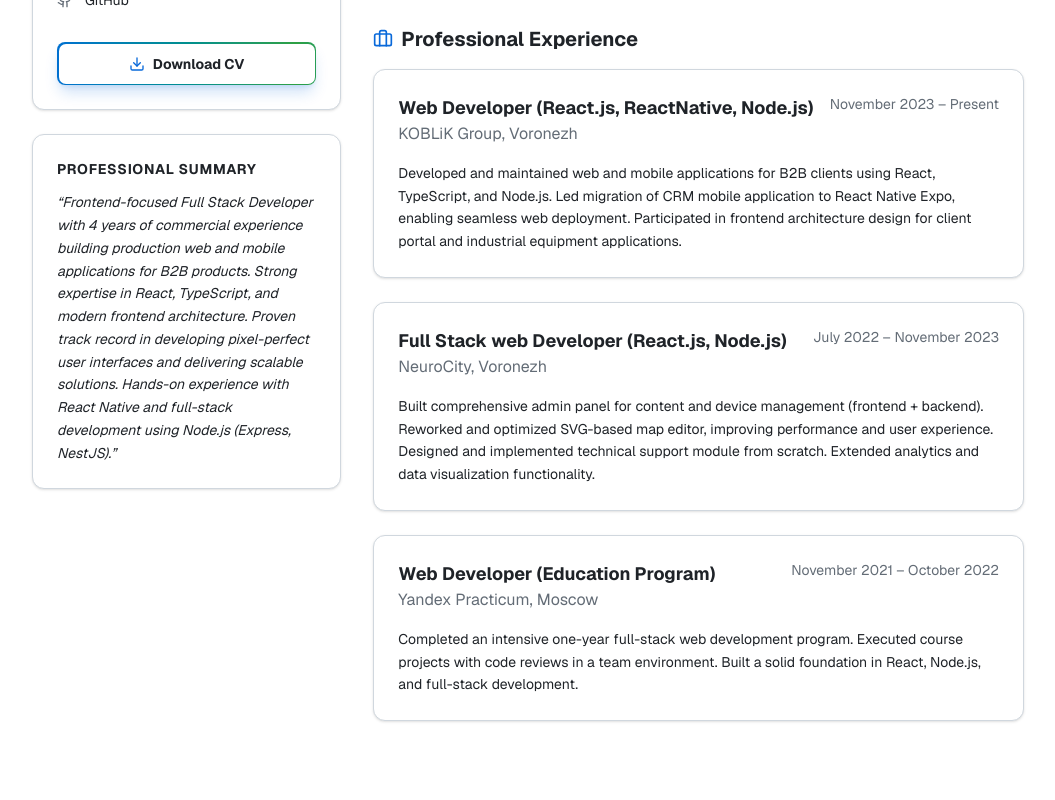
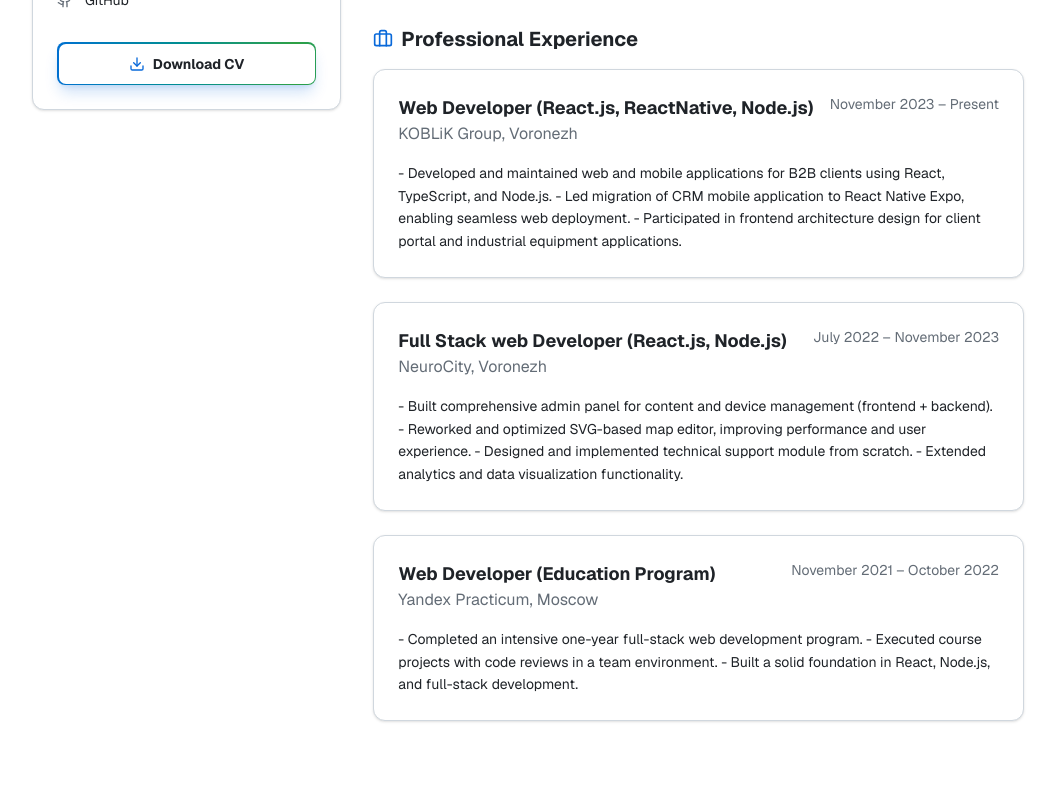
Before and after one commit to garik-sukhanov/resume, a Next.js app: page /en in a window 1280 px wide. Shown: the part 700-1500 px from the top of the page, without its empty margins (112-1167 px from the left). Built offline with nearby package versions, Linux system fonts and the light colour scheme.

Commit message:
refactor(profile): remove cover letter section and format experience descriptions
- Remove the cover letter card from the sidebar to simplify the profile layout.
- Update experience descriptions in translation files to use bullet points for improved readability and consistency.

```diff
--- a/messages/en.json
+++ b/messages/en.json
@@ -85,19 +85,19 @@
           "role": "Web Developer (React.js, ReactNative, Node.js)",
           "company": "KOBLiK Group, Voronezh",
           "period": "November 2023 – Present",
-          "description": "Developed and maintained web and mobile applications for B2B clients using React, TypeScript, and Node.js. Led migration of CRM mobile application to React Native Expo, enabling seamless web deployment. Participated in frontend architecture design for client portal and industrial equipment applications."
+          "description": "- Developed and maintained web and mobile applications for B2B clients using React, TypeScript, and Node.js. - Led migration of CRM mobile application to React Native Expo, enabling seamless web deployment. - Participated in frontend architecture design for client portal and industrial equipment applications."
         },
         {
           "role": "Full Stack web Developer (React.js, Node.js)",
           "company": "NeuroCity, Voronezh",
           "period": "July 2022 – November 2023",
-          "description": "Built comprehensive admin panel for content and device management (frontend + backend). Reworked and optimized SVG-based map editor, improving performance and user experience. Designed and implemented technical support module from scratch. Extended analytics and data visualization functionality."
+          "description": "- Built comprehensive admin panel for content and device management (frontend + backend). - Reworked and optimized SVG-based map editor, improving performance and user experience. - Designed and implemented technical support module from scratch. - Extended analytics and data visualization functionality."
         },
         {
           "role": "Web Developer (Education Program)",
           "company": "Yandex Practicum, Moscow",
           "period": "November 2021 – October 2022",
-          "description": "Completed an intensive one-year full-stack web development program. Executed course projects with code reviews in a team environment. Built a solid foundation in React, Node.js, and full-stack development."
+          "description": "- Completed an intensive one-year full-stack web development program. - Executed course projects with code reviews in a team environment. - Built a solid foundation in React, Node.js, and full-stack development."
         }
       ]
     }
--- a/messages/ru.json
+++ b/messages/ru.json
@@ -76,19 +76,19 @@
           "role": "Веб разработчик",
           "company": "KOBLiK Group, Воронеж",
           "period": "Ноябрь 2023 — настоящее время",
-          "description": "Разработка и сопровождение web и mobile приложений для B2B-клиентов с использованием React, TypeScript и Node.js. Миграция мобильного CRM-приложения на React Native Expo с доработкой под особенности фреймвокера. Участие в проектировании frontend-архитектуры клиентского портала и приложений для промышленного оборудования."
+          "description": "- Разработка и сопровождение web и mobile приложений для B2B-клиентов с использованием React, TypeScript и Node.js. - Миграция мобильного CRM-приложения на React Native Expo с доработкой под особенности фреймвокера. - Участие в проектировании frontend-архитектуры клиентского портала и приложений для промышленного оборудования."
         },
         {
           "role": "Full Stack веб разработкчик",
           "company": "NeuroCity, Воронеж",
           "period": "Июль 2022 — Ноябрь 2023",
-          "description": "Разработка полнофункциональной административной панели (frontend + backend) для управления контентом и навигационными устройствами. Переработка и оптимизация редактора карт на базе SVG с улучшением производительности и UX. Проектирование и реализация модуля технической поддержки с нуля. Расширение функционала аналитики и визуализации данных."
+          "description": "- Разработка полнофункциональной административной панели (frontend + backend) для управления контентом и навигационными устройствами. - Переработка и оптимизация редактора карт на базе SVG с улучшением производительности и UX. Проектирование и реализация модуля технической поддержки с нуля. - Расширение функционала аналитики и визуализации данных."
         },
         {
-          "role": "Web Developer (Программа обучения)",
+          "role": "Веб разработчик (Программа обучения)",
           "company": "Yandex Practicum, Москва",
           "period": "Ноябрь 2021 — Октябрь 2022",
-          "description": "Прохождение интенсивной годовой программы по full-stack веб-разработке. Выполнение учебных проектов с код-ревью в командной среде. Формирование прочной базы в React, Node.js и full-stack разработке."
+          "description": "- Прохождение интенсивной годовой программы по full-stack веб-разработке. - Выполнение учебных проектов с код-ревью в командной среде. - Формирование прочной базы в React, Node.js и full-stack разработке."
         }
       ]
     }
--- a/src/components/ProfileSidebar.tsx
+++ b/src/components/ProfileSidebar.tsx
@@ -100,15 +100,6 @@ export function ProfileSidebar() {
           </div>
         </div>
       </div>
-
-      <div className="p-6 rounded-xl border border-card-border bg-card shadow-sm transition-colors duration-300">
-        <h3 className="text-sm font-bold text-foreground mb-3 uppercase tracking-wider transition-colors duration-300">
-          {t("coverLetter.title")}
-        </h3>
-        <p className="text-sm text-foreground leading-relaxed italic transition-colors duration-300">
-          &ldquo;{t("coverLetter.content")}&rdquo;
-        </p>
-      </div>
     </div>
   );
 }
```
